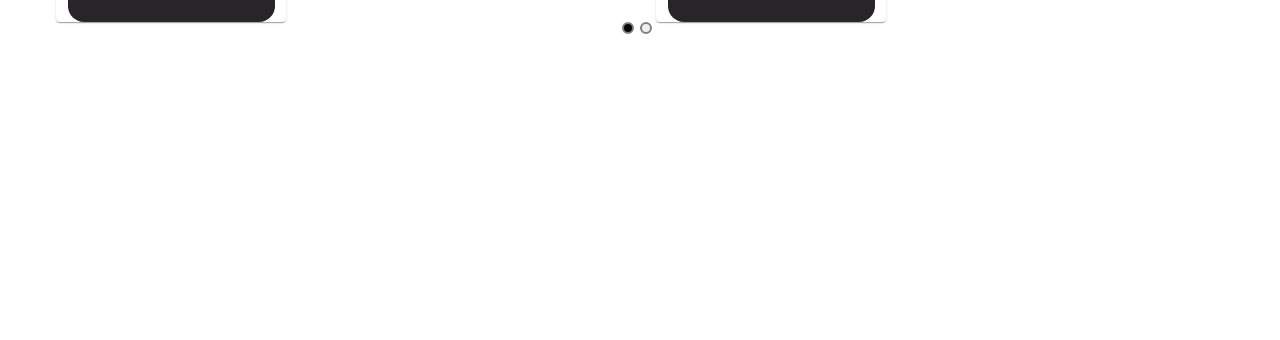
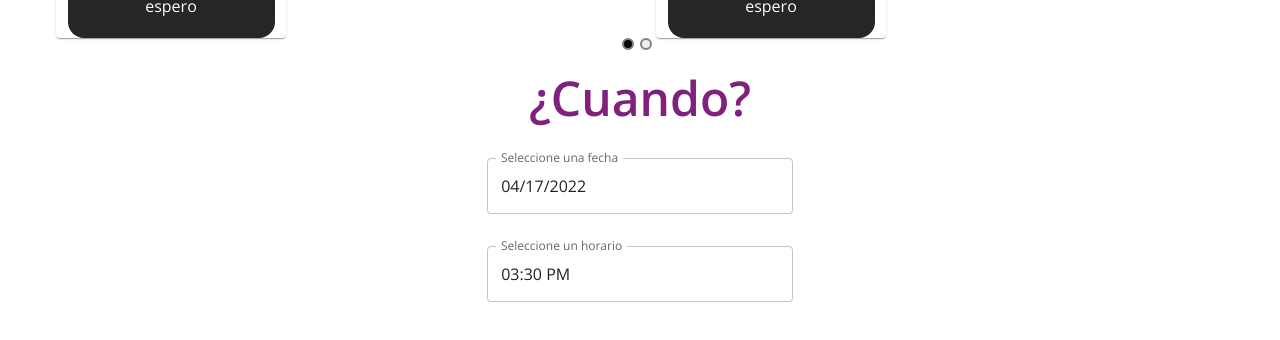
Before and after one commit to JorgeDCoria/barbertendence-front, a React (Vite) app: page /user/newOrder in a window 1280 px wide. Shown: the part 780-1120 px from the top of the page. Before the commit the page ends 858 px from the top, so only its background shows below. Built offline with nearby package versions, Linux system fonts and the light colour scheme.

Commit message:
feat/ added dataTimePicker and timePicker, whitout functions

```diff
--- a/package.json
+++ b/package.json
@@ -15,7 +15,9 @@
     "@emotion/styled": "^11.11.0",
     "@mui/icons-material": "^5.11.16",
     "@mui/material": "^5.12.3",
+    "@mui/x-date-pickers": "^6.5.0",
     "@reduxjs/toolkit": "^1.9.5",
+    "dayjs": "^1.11.7",
     "react": "^18.2.0",
     "react-dom": "^18.2.0",
     "react-multi-carousel": "^2.8.3",
--- a/src/components/Layout/UserLayout.tsx
+++ b/src/components/Layout/UserLayout.tsx
@@ -4,7 +4,8 @@ import NavBar from "./NavBar";
 import { Outlet } from "react-router-dom";
 import { TabNav } from "src/types/tabNav";
 import MenuIcon from "@mui/icons-material/Menu";
-
+import { LocalizationProvider } from "@mui/x-date-pickers";
+import { AdapterDayjs } from "@mui/x-date-pickers/AdapterDayjs";
 interface Props {}
 const UserLayout: React.FC<Props> = () => {
     const itemsNav: TabNav[] = [
@@ -15,8 +16,10 @@ const UserLayout: React.FC<Props> = () => {
     return (
         <Container maxWidth="xl" sx={{ mb: "24px" }}>
             <NavBar items={itemsNav} />
-            <Box pt={8}></Box>
-            <Outlet />
+            <Box pt={10}></Box>
+            <LocalizationProvider dateAdapter={AdapterDayjs}>
+                <Outlet />
+            </LocalizationProvider>
         </Container>
     );
 };
--- a/src/pages/user/NewOrder.tsx
+++ b/src/pages/user/NewOrder.tsx
@@ -4,6 +4,8 @@ import CardService from "./components/CardService";
 import CaruselCard from "./components/CaruselCard";
 import { Barber } from "src/types/Barber";
 import CardBarber from "./components/CardBarber";
+import { DatePicker, MobileTimePicker } from "@mui/x-date-pickers";
+import dayjs from "dayjs";
 const NewOrder = () => {
     const theme: Theme = useTheme();
     const services: Service[] = [
@@ -97,9 +99,9 @@ const NewOrder = () => {
     ];
     return (
         <Box>
-            <Stack>
+            <Stack component={"form"}>
                 <Typography
-                    variant="h3"
+                    variant={"h3"}
                     fontWeight={600}
                     color={"primary"}
                     textAlign={"center"}
@@ -128,6 +130,32 @@ const NewOrder = () => {
                         ))}
                     </CaruselCard>
                 </Box>
+                <Typography
+                    variant="h3"
+                    fontWeight={600}
+                    color={"primary"}
+                    textAlign={"center"}
+                >
+                    ¿Cuando?
+                </Typography>
+                <Box
+                    display={"flex"}
+                    justifyContent={"center"}
+                    p={4}
+                    flexDirection={"column"}
+                    gap={4}
+                    width={{ xs: "100%", md: "30%" }}
+                    alignSelf={"center"}
+                >
+                    <DatePicker
+                        label="Seleccione una fecha"
+                        defaultValue={dayjs("2022-04-17")}
+                    />
+                    <MobileTimePicker
+                        label="Seleccione un horario"
+                        defaultValue={dayjs("2022-04-17T15:30")}
+                    />
+                </Box>
             </Stack>
         </Box>
     );
--- a/src/pages/user/components/CardOrder.tsx
+++ b/src/pages/user/components/CardOrder.tsx
@@ -16,7 +16,13 @@ interface Props {
 }
 const CardOrder: React.FC<Props> = ({ order }) => {
     return (
-        <Card sx={{ width: "250px", height: "250px", position: "relative" }}>
+        <Card
+            sx={{
+                width: { xs: "150px", sm: "250px" },
+                height: { xs: "150px", sm: "250px" },
+                position: "relative",
+            }}
+        >
             <CardMedia
                 component={"img"}
                 src={serviceImage}
--- a/src/pages/user/components/CardService.tsx
+++ b/src/pages/user/components/CardService.tsx
@@ -17,8 +17,8 @@ const CardService: React.FC<Props> = ({ service }) => {
     return (
         <Card
             sx={{
-                width: "350px",
-                height: "250px",
+                width: { xs: "300px", sm: "350px" },
+                height: { xs: "250px", sm: "250px" },
                 color: "white",
                 boxShadow: `2px 6px 10px 1px ${theme.palette.primary.dark}`,
             }}
```
Also changed, not shown: 1 other file (tests, documents, lock files or other folders).
